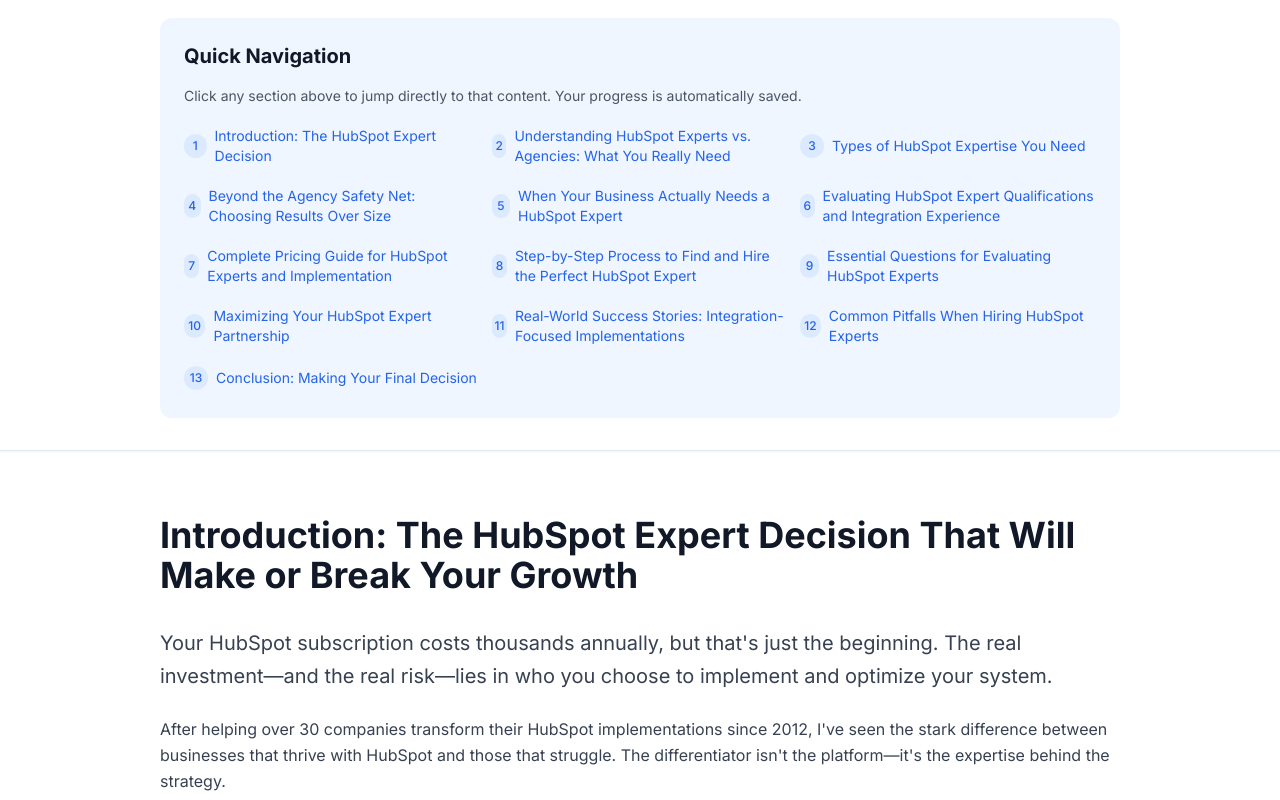
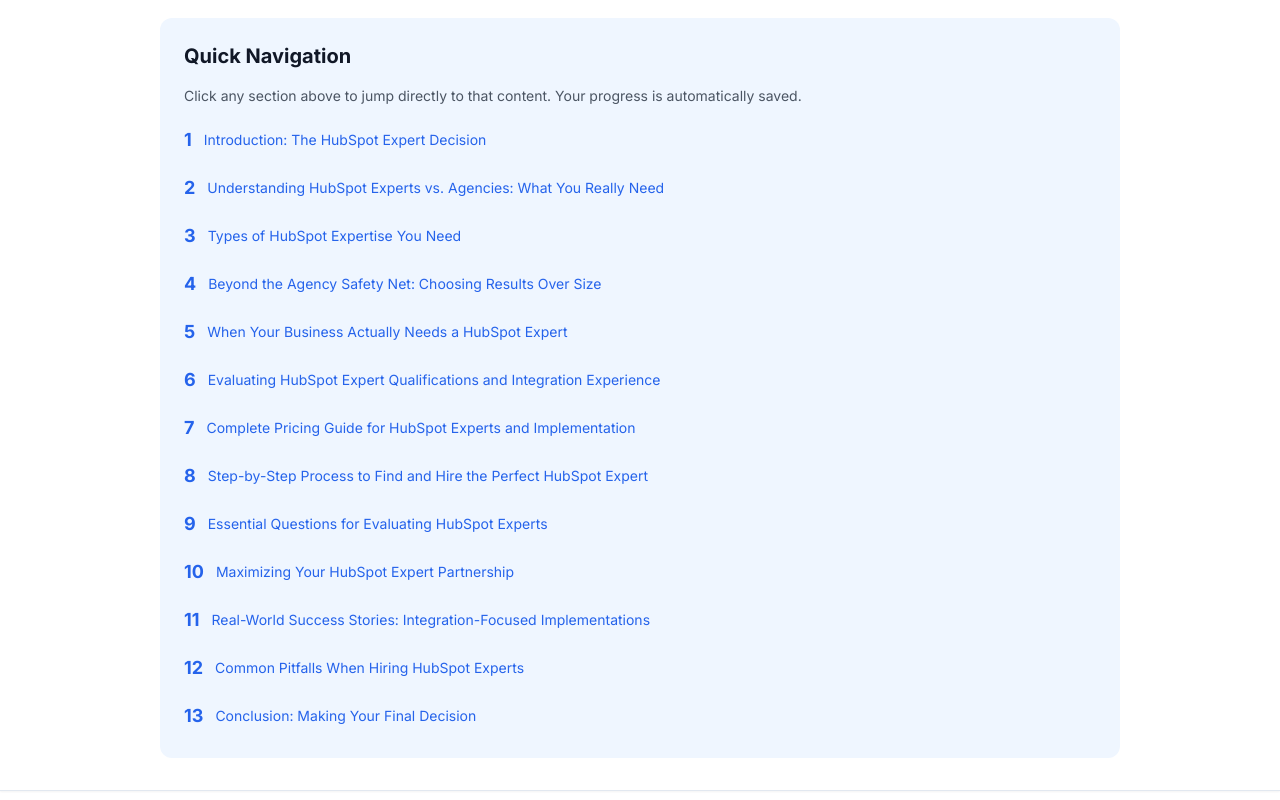
Before and after one commit to dataopsgroup/v0-oh, a Next.js app: page /guides/hubspot-expert in a window 1280 px wide. Shown: the part 680-1480 px from the top of the page. Built offline with nearby package versions, Linux system fonts and the light colour scheme.

Commit message:
fix: update Quick Navigation layout and enhance number visibility
Switch to single column layout, remove blue circles, enlarge numbers,
add missing section IDs for proper navigation.

#VERCEL_SKIP

Co-authored-by: DataOps Group <210094072+dataopsgroup@users.noreply.github.com>

```diff
--- a/app/guides/hubspot-expert/page.tsx
+++ b/app/guides/hubspot-expert/page.tsx
@@ -119,83 +119,57 @@ export default function HubSpotExpertGuidePage() {
             <p className="text-sm text-gray-600 mb-4">
               Click any section above to jump directly to that content. Your progress is automatically saved.
             </p>
-            <div className="grid md:grid-cols-2 lg:grid-cols-3 gap-3 text-sm">
+            <div className="grid md:grid-cols-1 gap-3 text-sm">
               <a href="#introduction" className="flex items-center text-blue-600 hover:text-blue-800 py-1">
-                <span className="w-6 h-6 bg-blue-100 rounded-full flex items-center justify-center text-xs font-medium mr-2">
-                  1
-                </span>
+                <span className="text-lg font-bold mr-3">1</span>
                 Introduction: The HubSpot Expert Decision
               </a>
               <a href="#experts-vs-agencies" className="flex items-center text-blue-600 hover:text-blue-800 py-1">
-                <span className="w-6 h-6 bg-blue-100 rounded-full flex items-center justify-center text-xs font-medium mr-2">
-                  2
-                </span>
+                <span className="text-lg font-bold mr-3">2</span>
                 Understanding HubSpot Experts vs. Agencies: What You Really Need
               </a>
               <a href="#types-of-expertise" className="flex items-center text-blue-600 hover:text-blue-800 py-1">
-                <span className="w-6 h-6 bg-blue-100 rounded-full flex items-center justify-center text-xs font-medium mr-2">
-                  3
-                </span>
+                <span className="text-lg font-bold mr-3">3</span>
                 Types of HubSpot Expertise You Need
               </a>
               <a href="#beyond-agency-safety" className="flex items-center text-blue-600 hover:text-blue-800 py-1">
-                <span className="w-6 h-6 bg-blue-100 rounded-full flex items-center justify-center text-xs font-medium mr-2">
-                  4
-                </span>
+                <span className="text-lg font-bold mr-3">4</span>
                 Beyond the Agency Safety Net: Choosing Results Over Size
               </a>
               <a href="#when-you-need-expert" className="flex items-center text-blue-600 hover:text-blue-800 py-1">
-                <span className="w-6 h-6 bg-blue-100 rounded-full flex items-center justify-center text-xs font-medium mr-2">
-                  5
-                </span>
+                <span className="text-lg font-bold mr-3">5</span>
                 When Your Business Actually Needs a HubSpot Expert
               </a>
               <a href="#evaluating-qualifications" className="flex items-center text-blue-600 hover:text-blue-800 py-1">
-                <span className="w-6 h-6 bg-blue-100 rounded-full flex items-center justify-center text-xs font-medium mr-2">
-                  6
-                </span>
+                <span className="text-lg font-bold mr-3">6</span>
                 Evaluating HubSpot Expert Qualifications and Integration Experience
               </a>
               <a href="#pricing-guide" className="flex items-center text-blue-600 hover:text-blue-800 py-1">
-                <span className="w-6 h-6 bg-blue-100 rounded-full flex items-center justify-center text-xs font-medium mr-2">
-                  7
-                </span>
+                <span className="text-lg font-bold mr-3">7</span>
                 Complete Pricing Guide for HubSpot Experts and Implementation
               </a>
               <a href="#hiring-process" className="flex items-center text-blue-600 hover:text-blue-800 py-1">
-                <span className="w-6 h-6 bg-blue-100 rounded-full flex items-center justify-center text-xs font-medium mr-2">
-                  8
-                </span>
+                <span className="text-lg font-bold mr-3">8</span>
                 Step-by-Step Process to Find and Hire the Perfect HubSpot Expert
               </a>
               <a href="#essential-questions" className="flex items-center text-blue-600 hover:text-blue-800 py-1">
-                <span className="w-6 h-6 bg-blue-100 rounded-full flex items-center justify-center text-xs font-medium mr-2">
-                  9
-                </span>
+                <span className="text-lg font-bold mr-3">9</span>
                 Essential Questions for Evaluating HubSpot Experts
               </a>
               <a href="#maximizing-partnership" className="flex items-center text-blue-600 hover:text-blue-800 py-1">
-                <span className="w-6 h-6 bg-blue-100 rounded-full flex items-center justify-center text-xs font-medium mr-2">
-                  10
-                </span>
+                <span className="text-lg font-bold mr-3">10</span>
                 Maximizing Your HubSpot Expert Partnership
               </a>
               <a href="#success-stories" className="flex items-center text-blue-600 hover:text-blue-800 py-1">
-                <span className="w-6 h-6 bg-blue-100 rounded-full flex items-center justify-center text-xs font-medium mr-2">
-                  11
-                </span>
+                <span className="text-lg font-bold mr-3">11</span>
                 Real-World Success Stories: Integration-Focused Implementations
               </a>
               <a href="#common-pitfalls" className="flex items-center text-blue-600 hover:text-blue-800 py-1">
-                <span className="w-6 h-6 bg-blue-100 rounded-full flex items-center justify-center text-xs font-medium mr-2">
-                  12
-                </span>
+                <span className="text-lg font-bold mr-3">12</span>
                 Common Pitfalls When Hiring HubSpot Experts
               </a>
               <a href="#final-decision" className="flex items-center text-blue-600 hover:text-blue-800 py-1">
-                <span className="w-6 h-6 bg-blue-100 rounded-full flex items-center justify-center text-xs font-medium mr-2">
-                  13
-                </span>
+                <span className="text-lg font-bold mr-3">13</span>
                 Conclusion: Making Your Final Decision
               </a>
             </div>
@@ -1389,6 +1363,114 @@ export default function HubSpotExpertGuidePage() {
             </div>
           </section>
 
+          {/* Evaluating Qualifications Section */}
+          <section id="evaluating-qualifications" className="mb-20">
+            <h2 className="text-4xl font-bold text-gray-900 mb-8">
+              Evaluating HubSpot Expert Qualifications and Integration Experience
+            </h2>
+            <div className="bg-blue-50 border-l-4 border-blue-400 p-6 mb-8">
+              <p className="text-lg text-blue-800">
+                Not all HubSpot professionals offer the same level of expertise, and distinguishing between genuine
+                specialists and generalists can make the difference between a successful implementation and a
+                frustrating experience.
+              </p>
+            </div>
+            {/* Content will be added in next update */}
+          </section>
+
+          {/* Pricing Guide Section */}
+          <section id="pricing-guide" className="mb-20">
+            <h2 className="text-4xl font-bold text-gray-900 mb-8">
+              Complete Pricing Guide for HubSpot Experts and Implementation
+            </h2>
+            <div className="bg-blue-50 border-l-4 border-blue-400 p-6 mb-8">
+              <p className="text-lg text-blue-800">
+                Understanding the full cost structure helps you budget appropriately and compare options effectively.
+                HubSpot expert pricing varies significantly based on experience level, project complexity, and the
+                specific services you need.
+              </p>
+            </div>
+            {/* Content will be added in next update */}
+          </section>
+
+          {/* Hiring Process Section */}
+          <section id="hiring-process" className="mb-20">
+            <h2 className="text-4xl font-bold text-gray-900 mb-8">
+              Step-by-Step Process to Find and Hire the Perfect HubSpot Expert
+            </h2>
+            <div className="bg-blue-50 border-l-4 border-blue-400 p-6 mb-8">
+              <p className="text-lg text-blue-800">
+                Following a systematic approach to find, evaluate, and select your HubSpot expert will save you time and
+                increase your likelihood of a successful outcome.
+              </p>
+            </div>
+            {/* Content will be added in next update */}
+          </section>
+
+          {/* Essential Questions Section */}
+          <section id="essential-questions" className="mb-20">
+            <h2 className="text-4xl font-bold text-gray-900 mb-8">
+              Essential Questions for Evaluating HubSpot Experts
+            </h2>
+            <div className="bg-blue-50 border-l-4 border-blue-400 p-6 mb-8">
+              <p className="text-lg text-blue-800">
+                The right questions during your evaluation process will reveal whether a candidate truly understands
+                both the technical and business aspects of HubSpot implementation.
+              </p>
+            </div>
+            {/* Content will be added in next update */}
+          </section>
+
+          {/* Maximizing Partnership Section */}
+          <section id="maximizing-partnership" className="mb-20">
+            <h2 className="text-4xl font-bold text-gray-900 mb-8">Maximizing Your HubSpot Expert Partnership</h2>
+            <div className="bg-blue-50 border-l-4 border-blue-400 p-6 mb-8">
+              <p className="text-lg text-blue-800">
+                Once you've selected your HubSpot expert, the success of your project depends largely on how well you
+                manage the partnership.
+              </p>
+            </div>
+            {/* Content will be added in next update */}
+          </section>
+
+          {/* Success Stories Section */}
+          <section id="success-stories" className="mb-20">
+            <h2 className="text-4xl font-bold text-gray-900 mb-8">
+              Real-World Success Stories: Integration-Focused Implementations
+            </h2>
+            <div className="bg-blue-50 border-l-4 border-blue-400 p-6 mb-8">
+              <p className="text-lg text-blue-800">
+                Understanding how other businesses have successfully worked with HubSpot experts can help you set
+                realistic expectations and identify opportunities for your own implementation.
+              </p>
+            </div>
+            {/* Content will be added in next update */}
+          </section>
+
+          {/* Common Pitfalls Section */}
+          <section id="common-pitfalls" className="mb-20">
+            <h2 className="text-4xl font-bold text-gray-900 mb-8">Common Pitfalls When Hiring HubSpot Experts</h2>
+            <div className="bg-blue-50 border-l-4 border-blue-400 p-6 mb-8">
+              <p className="text-lg text-blue-800">
+                Learning from common mistakes can save you significant time, money, and frustration. These pitfalls
+                represent the most frequent issues businesses encounter when selecting and working with HubSpot experts.
+              </p>
+            </div>
+            {/* Content will be added in next update */}
+          </section>
+
+          {/* Final Decision Section */}
+          <section id="final-decision" className="mb-20">
+            <h2 className="text-4xl font-bold text-gray-900 mb-8">Conclusion: Making Your Final Decision</h2>
+            <div className="bg-blue-50 border-l-4 border-blue-400 p-6 mb-8">
+              <p className="text-lg text-blue-800">
+                Hiring the right HubSpot expert is one of the most important technology decisions you'll make for your
+                business.
+              </p>
+            </div>
+            {/* Content will be added in next update */}
+          </section>
+
           {/* CTA Section */}
           <section className="bg-gradient-to-r from-blue-600 to-purple-600 rounded-xl p-8 text-center text-white mb-16">
             <h2 className="text-3xl font-bold mb-4">Ready to Find Your HubSpot Expert?</h2>
```
